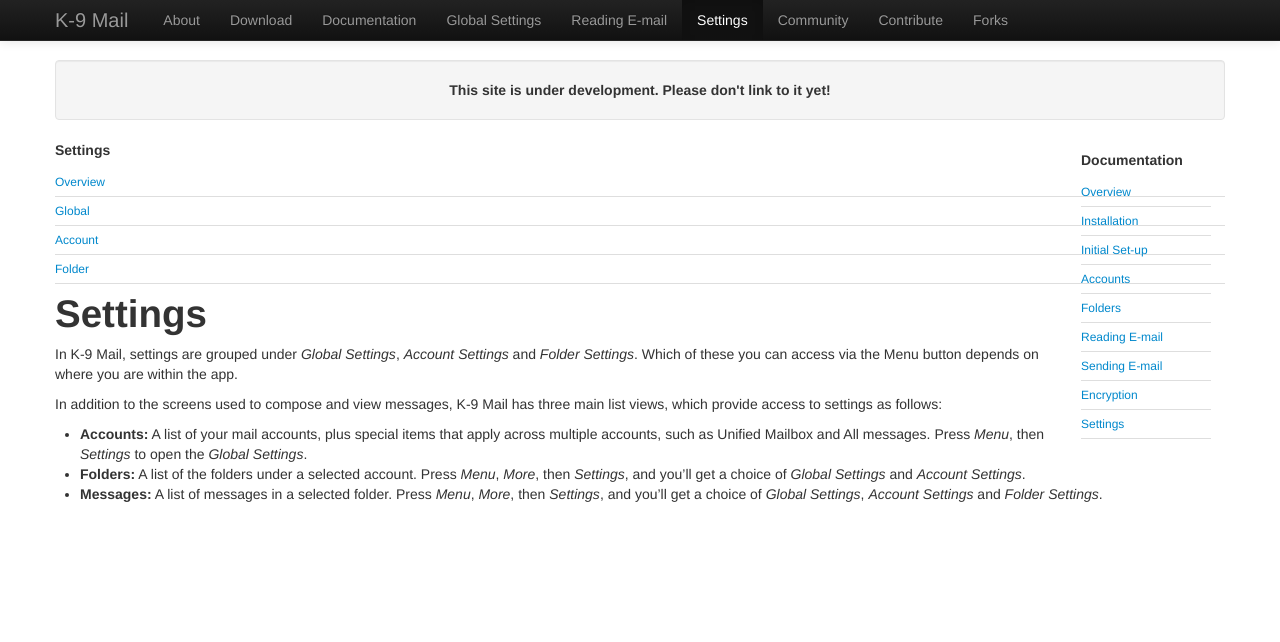
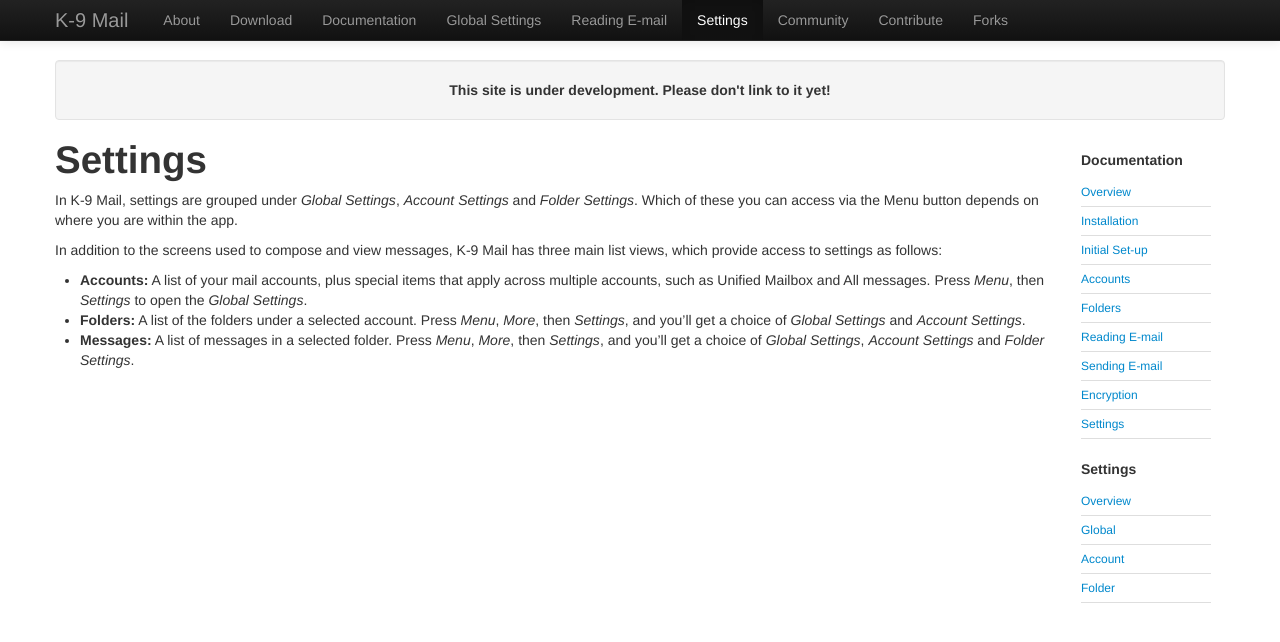
Before and after one commit to k9mail/k9mail.app, a Jekyll site: the page built from documentation/settings.md, in a window 1280 px wide. Shown: the top 642 px of the page. Built offline with Jekyll 4.4.1, drawn with Linux system fonts in a browser that asks for light colours; nearby versions of some CDN libraries.

Commit message:
Update k9mail.css

```diff
--- a/assets/css/k9mail.css
+++ b/assets/css/k9mail.css
@@ -1,4 +1,5 @@
-.documentation-nav {
+.documentation-nav, .settings-nav {
+  clear: right;
   float: right;
   width: 130px;
   margin: 0 14px;
```
